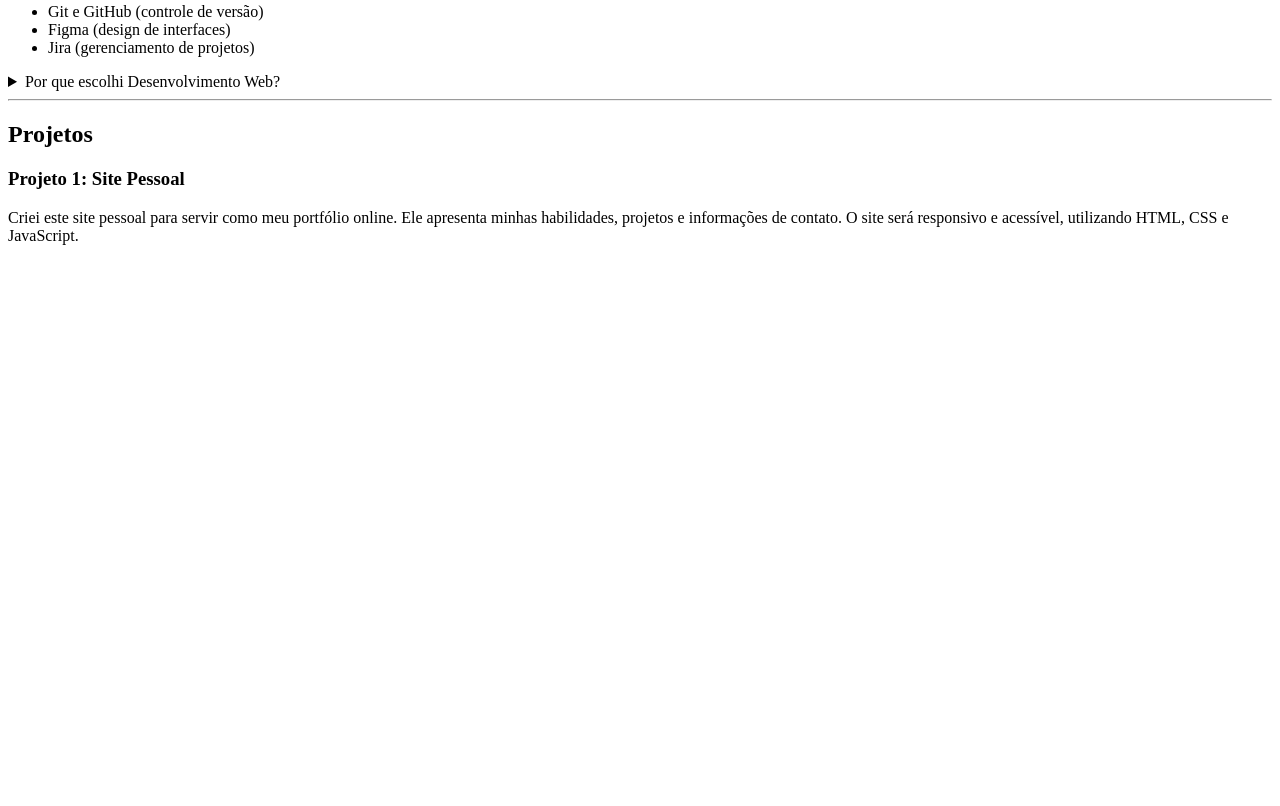
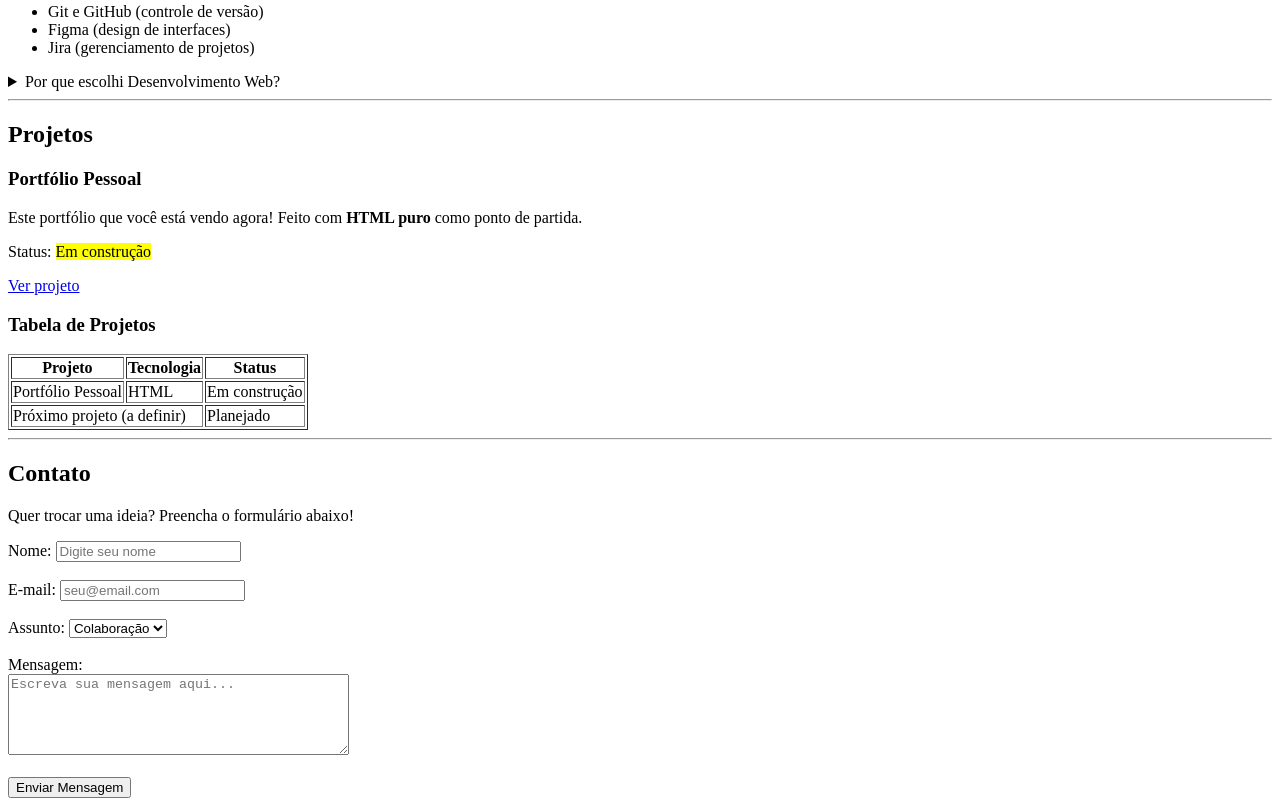
Before and after one commit to anthonygpm/anthonygpm.github.io, a plain HTML site: page index.html in a window 1280 px wide. Shown: the part 897-1703 px from the top of the page. Before the commit the page ends 1158 px from the top, so only its background shows below. Drawn offline with Linux system fonts and the light colour scheme.

Commit message:
feat: adicionar section contato

```diff
--- a/index.html
+++ b/index.html
@@ -100,12 +100,76 @@
         <section id="projetos">
             <h2> Projetos </h2>
 
-            <h3> Projeto 1: Site Pessoal </h3>
-            <p>
-                Criei este site pessoal para servir como meu portfólio online. Ele apresenta minhas habilidades, projetos e informações de contato. O site será responsivo e acessível, utilizando HTML, CSS e JavaScript.
-            </p>
+            <article>
+                <h3>Portfólio Pessoal</h3>
+                <p>
+                    Este portfólio que você está vendo agora!
+                    Feito com <strong>HTML puro</strong> como ponto de partida.
+                </p>
+                <p>
+                    Status: <mark>Em construção</mark>
+                </p>
+                <a href="#">Ver projeto</a>
+            </article>
+
+            <h3>Tabela de Projetos</h3>
+            <table border="1">
+                <thead>
+                    <tr>
+                        <th>Projeto</th>
+                        <th>Tecnologia</th>
+                        <th>Status</th>
+                    </tr>
+                </thead>
+                <tbody>
+                    <tr>
+                        <td>Portfólio Pessoal</td>
+                        <td>HTML</td>
+                        <td>Em construção</td>
+                    </tr>
+                    <tr>
+                        <td colspan="2">Próximo projeto (a definir)</td>
+                        <td>Planejado</td>
+                    </tr>
+                </tbody>
+            </table>
+
         </section>
 
+        <hr />
+
+        <!-- SEÇÃO: Contato -->
+        <section id="contato">
+            <h2>Contato</h2>
+            <p>Quer trocar uma ideia? Preencha o formulário abaixo!</p>
+
+            <form action="/enviarDados" method="POST">
+
+                <label for="nome">Nome:</label>
+                <input type="text" id="nome" name="nome" placeholder="Digite seu nome">
+                <br /><br />
+
+                <label for="email">E-mail:</label>
+                <input type="email" id="email" name="email" placeholder="seu@email.com">
+                <br /><br />
+
+                <label for="assunto">Assunto:</label>
+                <select id="assunto" name="assunto">
+                    <option value="colaboracao">Colaboração</option>
+                    <option value="duvida">Dúvida</option>
+                    <option value="outro">Outro</option>
+                </select>
+                <br /><br />
+
+                <label for="mensagem">Mensagem:</label>
+                <br />
+                <textarea id="mensagem" name="mensagem" rows="5" cols="40" placeholder="Escreva sua mensagem aqui..."></textarea>
+                <br /><br />
+
+                <button type="submit">Enviar Mensagem</button>
+
+            </form>
+        </section>
 
     </main>
 </body>
```
